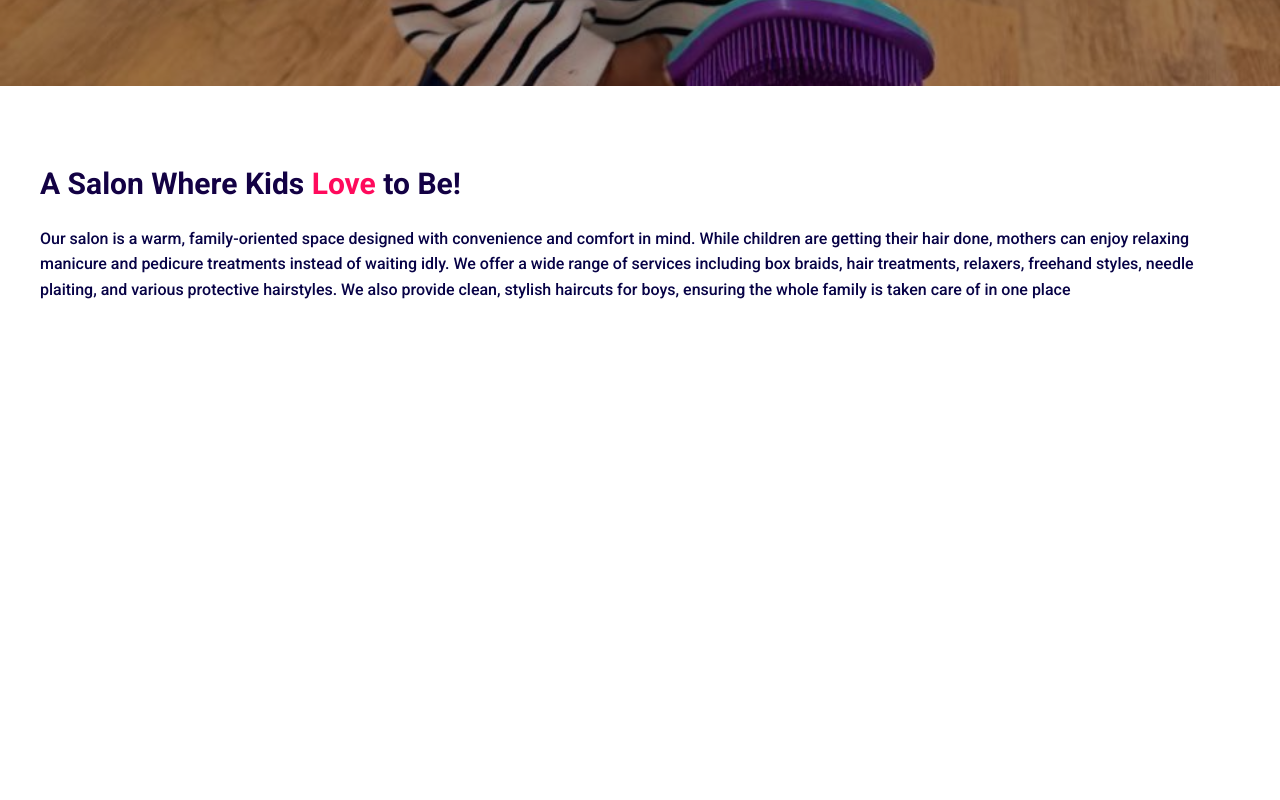
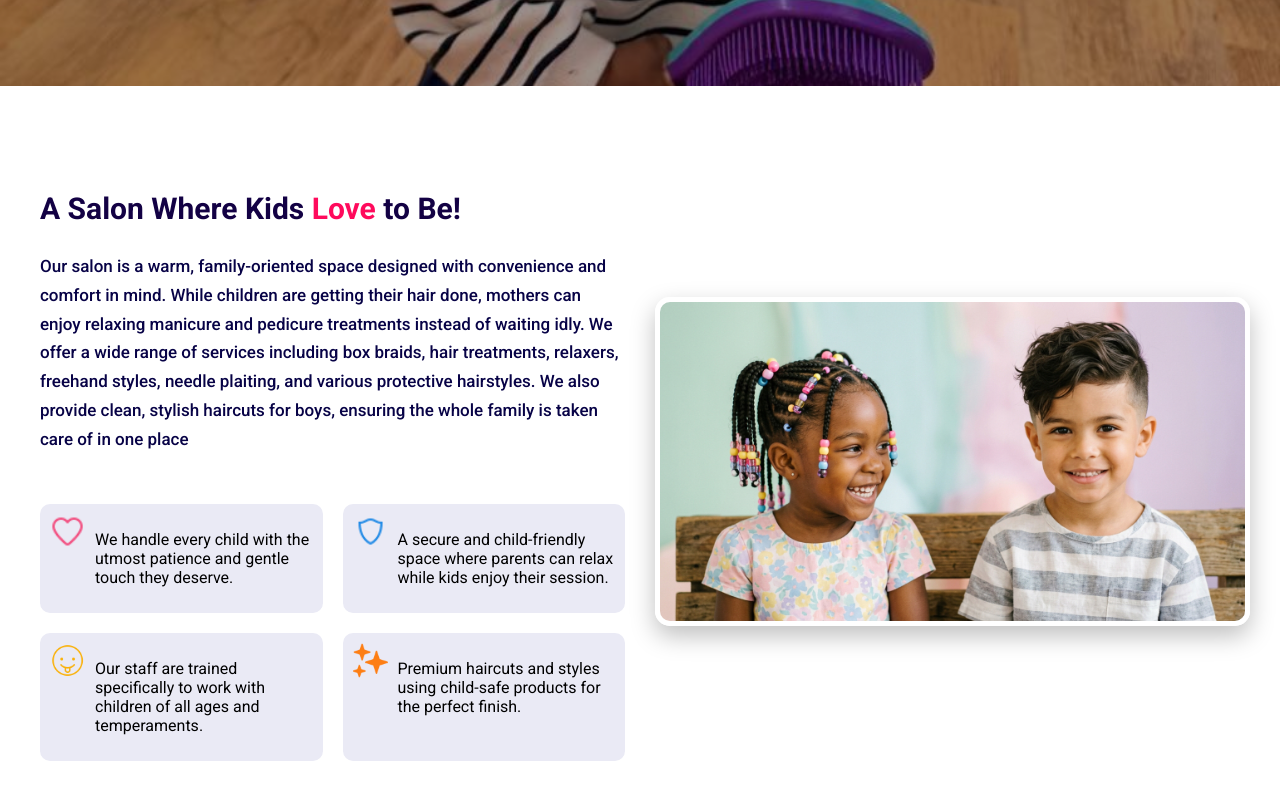
Before and after one commit to Blessing-D3velop/Lindsay-Salon, a plain HTML site: page index.html in a window 1280 px wide. Shown: the part 764-1564 px from the top of the page. Drawn offline with Linux system fonts and the light colour scheme.

Commit message:
added the about-section

```diff
--- a/Styles/about-section.css
+++ b/Styles/about-section.css
@@ -1,17 +1,91 @@
 .about-section{
-padding: 0 40px;
+  padding: 0 40px;
+  display: grid;
+  grid-template-columns: 1fr 1fr;
+  align-items: center;
+  gap: 30px;
 }
+
 h2{
   color: rgb(19, 1, 68);
   font-size: 30px;
   font-weight: 800;
   width: 80%;
+  line-height: 1.2;
 }
+
 h2 span{
   color: rgb(255, 10, 92);
 }
+
 .about-salon-description{
   color: rgb(7, 2, 70);
-  line-height: 1.6;
+  line-height: 1.7;
   font-weight: 500;
+  font-size: 17px;
 }
+
+/* IMAGE STYLING */
+.about-right-section-image{
+  width: 100%;
+  height: auto;
+  object-fit: cover;
+  border-radius: 15px;
+  border: 5px solid white;
+  box-shadow: 0 10px 25px rgba(0,0,0,0.25);
+}
+
+/* ICON GRID SECTION */
+.left-section-description-container{
+  display: grid;
+  grid-template-columns: 1fr 1fr;
+  gap: 20px;
+  margin-top: 50px;
+}
+
+.left-section-description-container div{
+  display: flex;
+  align-items: flex-start;
+  gap: 10px;
+  background-color: rgb(234, 234, 245);
+  padding: 10px;
+  border-radius: 10px;
+  transition: all 0.3s ease;
+}
+
+.left-section-description-container div:hover{
+  background-color: white;
+  border: 1px solid rgb(255, 10, 92);
+}
+
+/* ICON FIX */
+.about-icon{
+  width: 35px;
+  height: 35px;
+  display: block;
+  flex-shrink: 0;
+}
+
+/* 📱 TABLET + MOBILE */
+@media (max-width: 767px){
+
+  .about-section{
+    grid-template-columns: 1fr;
+    padding: 0 20px;
+    gap: 20px;
+  }
+
+  h2{
+    width: 100%;
+    font-size: 26px;
+  }
+
+  .about-salon-description{
+    font-size: 16px;
+  }
+
+  .left-section-description-container{
+    grid-template-columns: 1fr;
+    margin-top: 30px;
+  }
+}
--- a/index.html
+++ b/index.html
@@ -87,23 +87,34 @@
 
 We offer a wide range of services including box braids, hair treatments, relaxers, freehand styles, needle plaiting, and various protective hairstyles. We also provide clean, stylish haircuts for boys, ensuring the whole family is taken care of in one place
       </p>
-      <div class="left-section-description-caontainer">
+      <div class="left-section-description-container">
         <div>
-
+          <img src="Images & Icons/Icons/icons8-love-30.png" alt="love-icon" class="love-icon about-icon">
+          <p>
+            We handle every child with the utmost patience and gentle touch they deserve.
+          </p>
         </div>
         <div>
-
+          <img src="Images & Icons/Icons/icons8-protection-32.png" alt="safe-icon" class="safe-icon about-icon">
+          <p>
+            A secure and child-friendly space where parents can relax while kids enjoy their session.
+          </p>
         </div>
         <div>
-
+          <img src="Images & Icons/Icons/icons8-tongue-out-48.png" alt="emoji-icon" class="emoji-icon about-icon">
+          <p>Our staff are trained specifically to work with children of all ages and temperaments.
+          </p>
         </div>
         <div>
-
+          <img src="Images & Icons/Icons/icons8-stars-50.png" alt="about-stars" class="about-stars about-icon">
+          <p>
+            Premium haircuts and styles using child-safe products for the perfect finish.
+          </p>
         </div>
       </div>
     </div>
     <div class="about-right-section">
-
+      <img src="Images & Icons/Images/2nd-home-section.jpeg" alt="right-section-image" class="about-right-section-image">
     </div>
   </section>
 </main>
```
